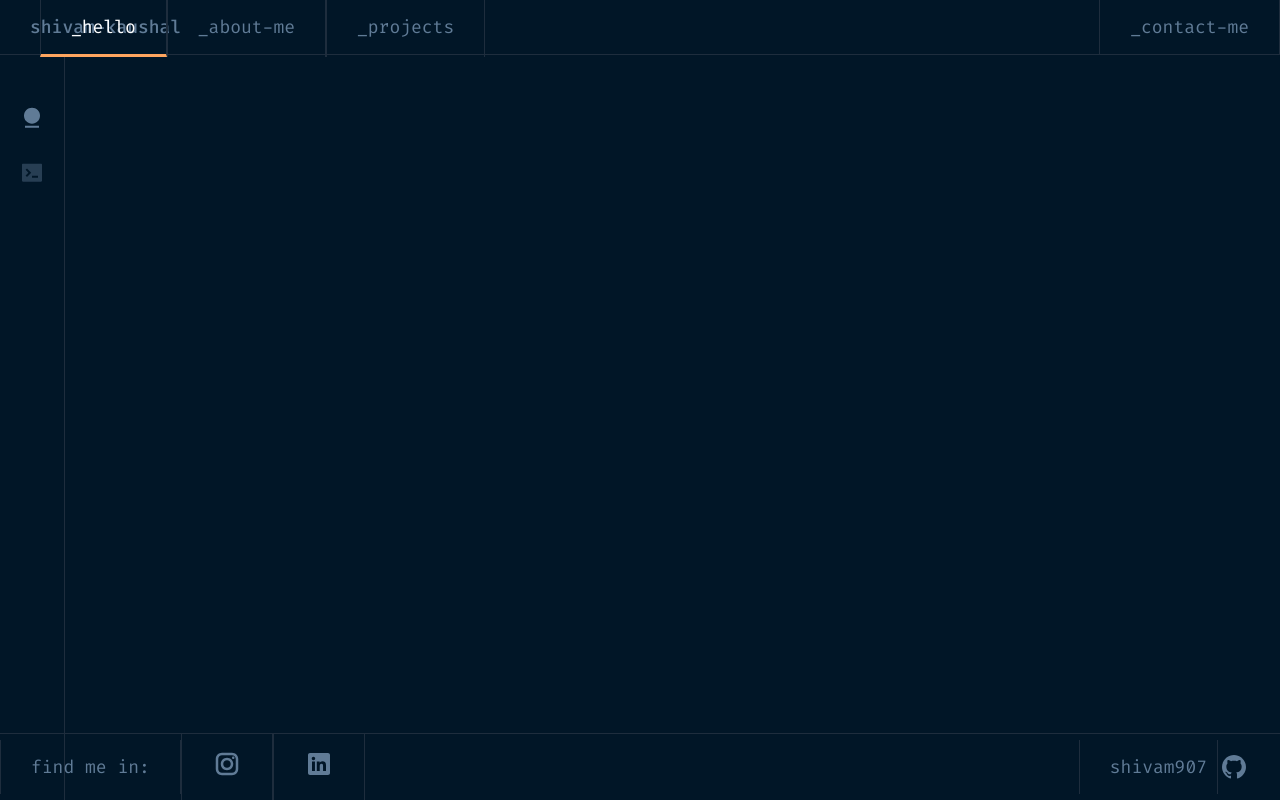
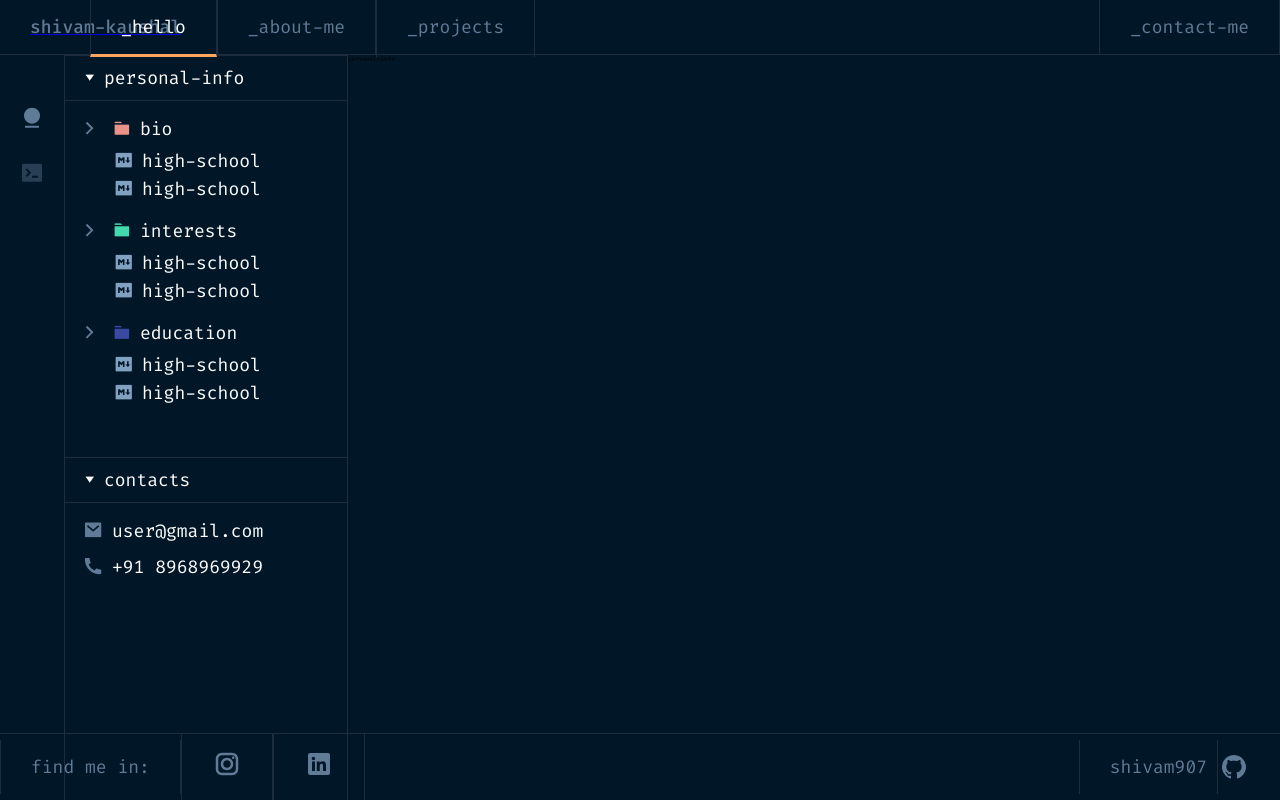
Before and after one commit to shivam907/portfolio-v2, a Next.js app: page /about in a window 1280 px wide. Shown: the top 800 px of the page. Built offline with nearby package versions, Linux system fonts and the light colour scheme.

Commit message:
File Icon done

```diff
--- a/app/about/about.module.css
+++ b/app/about/about.module.css
@@ -10,3 +10,80 @@
 .img2 svg:hover {
   fill: red;
 }
+.info {
+  height: 100vh;
+  /* width: fit-content; */
+  width: 28.3rem;
+  border-right: 0.1rem solid #1e2d3d;
+  /* padding: 1rem 0; */
+  display: flex;
+  flex-direction: column;
+  /* gap: 3rem; */
+}
+.personalInfo {
+  display: flex;
+  /* padding: 1rem 0; */
+  flex-direction: column;
+  padding-bottom: 3rem;
+}
+.heading {
+  width: 100%;
+
+  border-bottom: 0.1rem solid #1e2d3d;
+  border-top: 0.1rem solid #1e2d3d;
+  padding: 1rem 2rem;
+  display: flex;
+  gap: 1rem;
+  align-items: center;
+}
+.heading:hover {
+  border: 0.1rem solid #3c6ea3;
+}
+.name {
+  font-size: 1.8rem;
+  color: #fff;
+}
+.folders {
+  display: flex;
+  flex-direction: column;
+  padding: 1rem 0;
+}
+.folder {
+  display: flex;
+  flex-direction: column;
+}
+.folderHead {
+  display: flex;
+  width: 100%;
+
+  /* border-bottom: 0.1rem solid #1e2d3d; */
+  padding: 0.6rem 2rem;
+  /* padding-bottom: 0.5rem; */
+  gap: 1rem;
+  align-items: center;
+}
+.folderImage {
+  margin-left: 1rem;
+}
+.folderContent {
+  display: flex;
+  /* display: none; */
+  flex-direction: column;
+}
+.folderName,
+.fileName {
+  font-size: 1.8rem;
+  color: #fff;
+}
+.file {
+  display: flex;
+  align-items: center;
+  gap: 1rem;
+  padding: 0.2rem 5rem;
+}
+.file:hover, .folderHead:hover {
+  background-color: #ffffff20;
+}
+.folderContent .file:last-child {
+  margin-bottom: 1rem;
+}
--- a/app/about/page.js
+++ b/app/about/page.js
@@ -23,6 +23,7 @@ const page = () => {
           </div>
           <div className={classes.folders}>
             <div className={classes.folder}>
+              <div className={classes.folderHead}>
                 <div className={classes.folderIcon}>
                   <img src="/folderIcon.png" alt="" />
                 </div>
@@ -30,6 +31,7 @@ const page = () => {
                   <img src="/folder1.png" alt="" />
                 </div>
                 <div className={classes.folderName}>bio</div>
+              </div>
               <div className={classes.folderContent}>
                 <div className={classes.file}>
                   <div className={classes.fileIcon}>
@@ -46,6 +48,7 @@ const page = () => {
               </div>
             </div>
             <div className={classes.folder}>
+              <div className={classes.folderHead}>
                 <div className={classes.folderIcon}>
                   <img src="/folderIcon.png" alt="" />
                 </div>
@@ -53,6 +56,7 @@ const page = () => {
                   <img src="/folder2.png" alt="" />
                 </div>
                 <div className={classes.folderName}>interests</div>
+              </div>
               <div className={classes.folderContent}>
                 <div className={classes.file}>
                   <div className={classes.fileIcon}>
@@ -69,6 +73,7 @@ const page = () => {
               </div>
             </div>
             <div className={classes.folder}>
+              <div className={classes.folderHead}>
                 <div className={classes.folderIcon}>
                   <img src="/folderIcon.png" alt="" />
                 </div>
@@ -76,6 +81,7 @@ const page = () => {
                   <img src="/folder3.png" alt="" />
                 </div>
                 <div className={classes.folderName}>education</div>
+              </div>
               <div className={classes.folderContent}>
                 <div className={classes.file}>
                   <div className={classes.fileIcon}>
@@ -95,17 +101,19 @@ const page = () => {
         </div>
         <div className={classes.contacts}>
           <div className={classes.heading}>
-            <div className={classes.icon}></div>
-            <div className={classes.name}>personal-info</div>
+            <div className={classes.icon}>
+              <img src="/icon.png" alt="" />
+            </div>
+            <div className={classes.name}>contacts</div>
           </div>
           <div className={classes.folders}>
-            <div className={classes.folder}>
+            <div className={classes.folderHead}>
               <div className={classes.fileIcon}>
                 <img src="/mail-icon.png" alt="" />
               </div>
               <div className={classes.fileName}>user@gmail.com</div>
             </div>
-            <div className={classes.folder}>
+            <div className={classes.folderHead}>
               <div className={classes.fileIcon}>
                 <img src="/phone-icon.png" alt="" />
               </div>
@@ -114,6 +122,14 @@ const page = () => {
           </div>
         </div>
       </div>
+      <div className={classes.code}>
+        <div className={classes.upperBar}>
+          <div className={classes.fileOpened}>
+            <div className={classes.fileOpenedName}>personal-info</div>
+            <div className={classes.fileIcons}></div>
+          </div>
+        </div>
+      </div>
     </>
   );
 };
--- a/app/globals.css
+++ b/app/globals.css
@@ -7,4 +7,8 @@
 }
 body {
   background-color: #011627;
+  /* display: flex; */
 }
+main {
+  display: flex;
+}
--- a/app/layout.js
+++ b/app/layout.js
@@ -22,7 +22,7 @@ export default function RootLayout({ children }) {
       </head>
       <body>
         <NavBar />
-        {children}
+        <main>{children}</main>
         <Footer />
       </body>
     </html>
--- a/components/NavBar.js
+++ b/components/NavBar.js
@@ -1,16 +1,21 @@
 import React from "react";
 import classes from "./NavBar.module.css";
+import Link from "next/link";
 const NavBar = () => {
   return (
     <nav className={classes.nav}>
       <div className={classes.leftNavItems}>
-        <div className={classes.nameHeading}>shivam-kaushal</div>
+        <Link href="/">
+          <div className={classes.nameHeading}>shivam-kaushal</div>
+        </Link>
         <div className={classes.navl}>
           <div className={classes.navLinks}>
             <div className={`${classes.navLink} ${classes.navLinkActive}`}>
               _hello
             </div>
-            <div className={classes.navLink}>_about-me</div>
+            <Link href="/about">
+              <div className={classes.navLink}>_about-me</div>
+            </Link>
             <div className={classes.navLink}>_projects</div>
           </div>
         </div>
--- a/components/NavBar.module.css
+++ b/components/NavBar.module.css
@@ -1,5 +1,6 @@
 .nameHeading {
   color: #607b96;
+  z-index: 1999;
   font-size: 1.8rem;
   padding: 1.5rem 0;
   padding-left: 3rem;
@@ -36,7 +37,7 @@
   gap: 20rem;
 }
 .navLinks {
-  width: 120rem;
+  width: 110rem;
   margin: 0 auto;
   display: flex;
 }
```
Also changed, not shown: components/Hero.module.css (+4 -3 lines), public/close-icon.png (added). Lines whose indentation alone changed are shown as unchanged.
